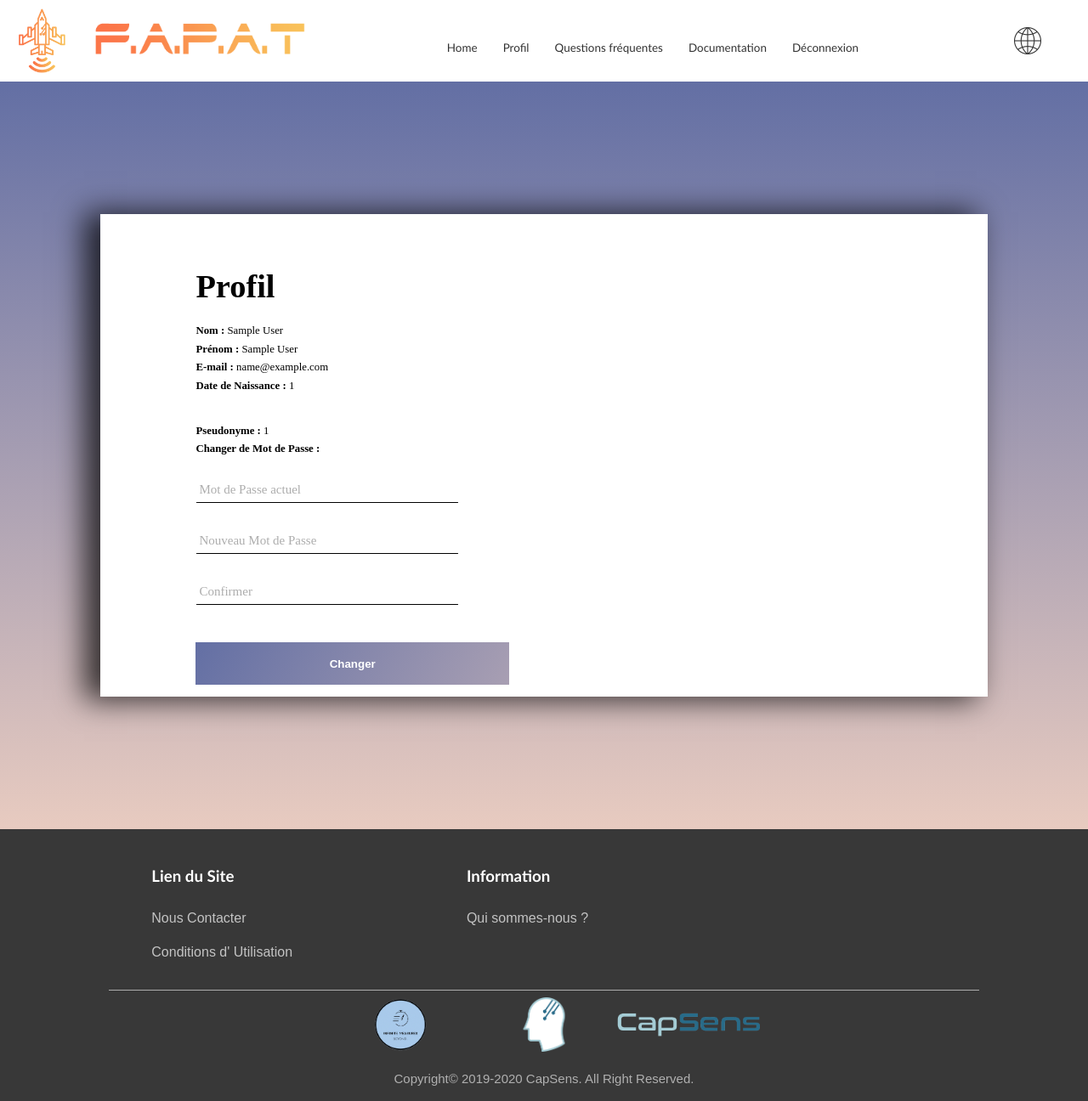
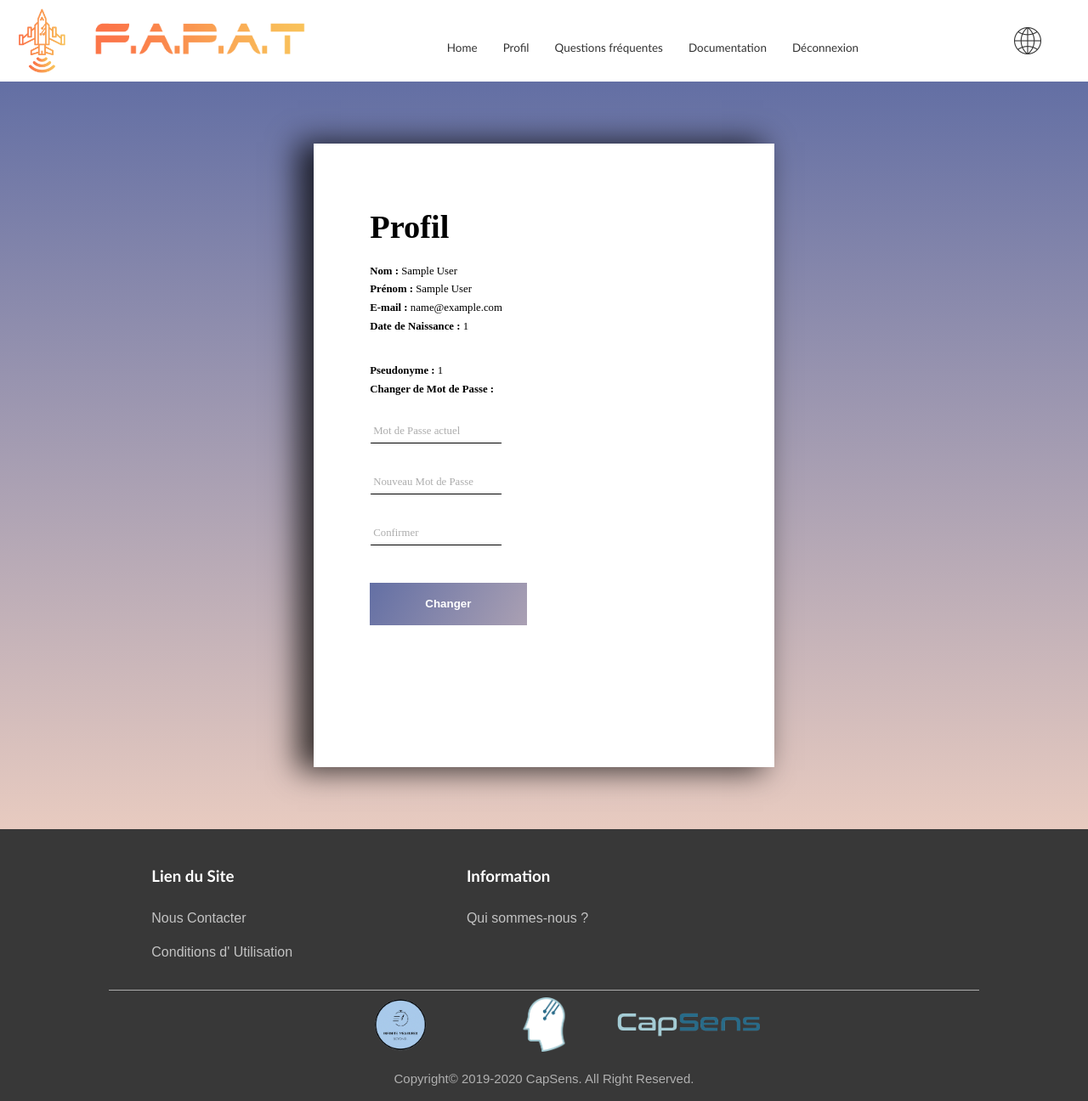
Before and after one commit to oscarmcauliffe/Fapat, a PHP site: page /index.php?action=profil in a window 1280 px wide. Shown: the whole page at 85% size. Run offline with PHP 8.4, Linux system fonts and the light colour scheme; the visitor is signed in with stand-in values (Sample User, id 1).

Commit message:
modif de la taille de la page profil

```diff
--- a/public/css/styleProfile.css
+++ b/public/css/styleProfile.css
@@ -12,14 +12,16 @@
     justify-content: center;
     align-items: center;
     background-image: linear-gradient(to bottom,#636FA4,#E8CBC0);
+
 }
 
 .profilBox{
+    background-color: white;
     padding: 10px;
-    background-color: white;
     display: flex;
-    height: fit-content;
-    width: 80%;
+    height: 80%;
+    width: 40%;
+    padding: 15px;
     flex-direction: row;
     justify-content: center;
     align-items: center;
@@ -70,6 +72,7 @@
     width: 75%;
     pointer-events: none;
     border-bottom: 1px solid black;
+    font-size: 1vw;
 }
 
 .mdpInput label::after{
@@ -86,7 +89,6 @@
 .mdpInput input:focus + .mdpLabel .content-name,
 .mdpInput input:valid + .mdpLabel .content-name{
     color: orange;
-    font-size: 17px;
     transform: translateY(-60%);
 }
 
```
Also changed, not shown: vue/profil.php (+9 -8 lines).
